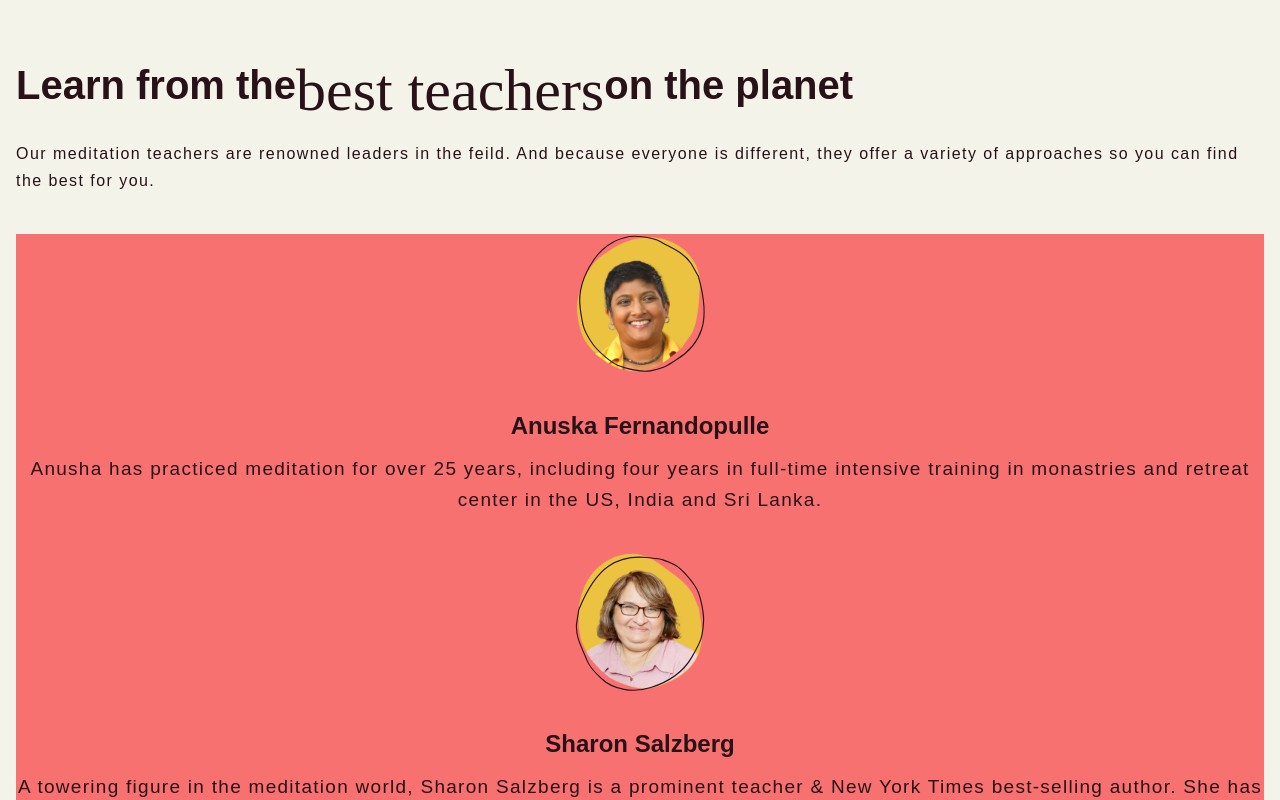
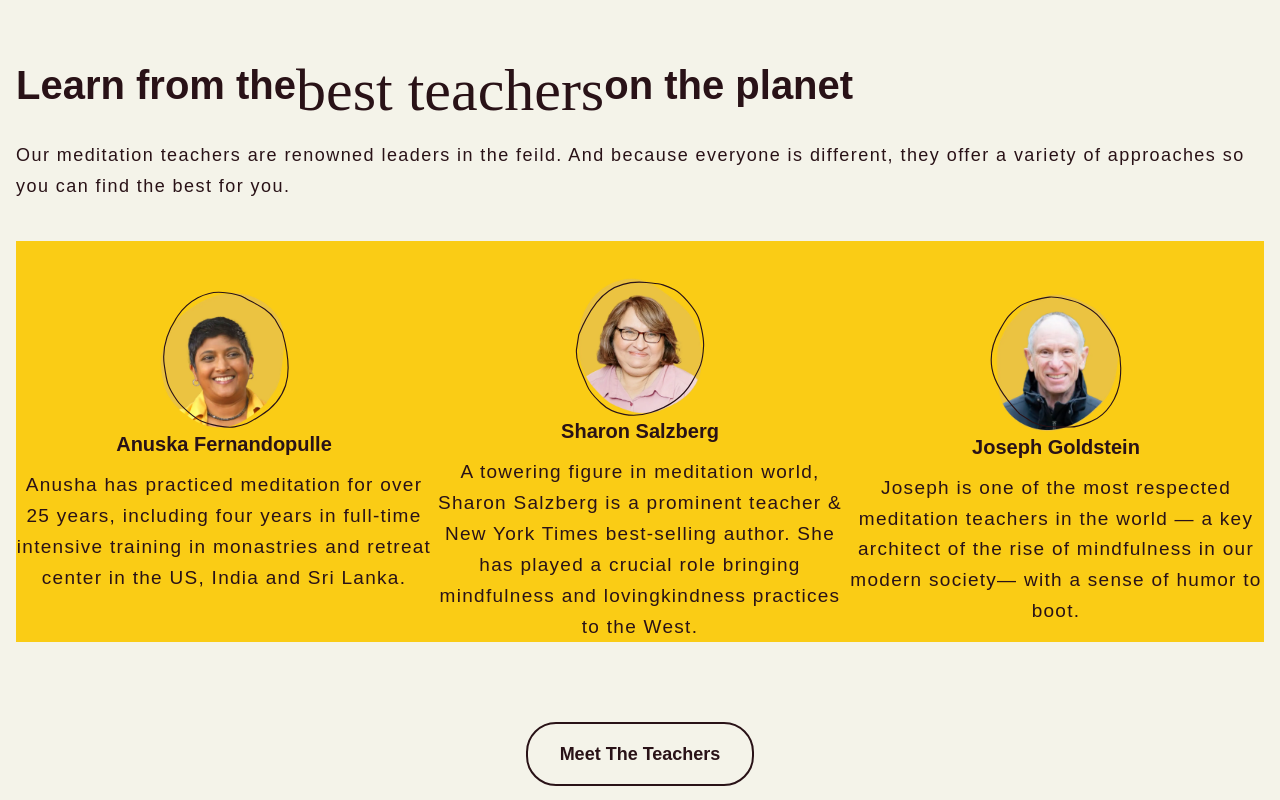
Before and after one commit to pSamratv1/Dalai-Lama, a React (Vite) app: page / in a window 1280 px wide. Shown: the part 1460-2260 px from the top of the page. Built offline with nearby package versions, Linux system fonts and the light colour scheme; a web font is replaced by a local one.

Commit message:
Teacher's profile

```diff
--- a/src/components/TeacherSection.jsx
+++ b/src/components/TeacherSection.jsx
@@ -64,14 +64,17 @@ const TeacherSection = () => {
               <span className="flex handwritten text-6xl">best teachers</span>
               on the planet
             </div>
-            <div className="py-1 text-[16px] font-[500] tracking-[0.09rem] leading-[1.7]">
-              Our meditation teachers are renowned leaders in the feild. And because everyone is different, they offer a variety of approaches so you can find the best for you.
+            <div className="py-1 text-[18px] font-[400] tracking-[0.09rem] leading-[1.7]">
+              Our meditation teachers are renowned leaders in the feild. And
+              because everyone is different, they offer a variety of approaches
+              so you can find the best for you.
             </div>
           </div>
           <div
             ref={teachersRef}
-            className="flex flex-col space-y-9 sm:bg-red-400"
+            className="flex flex-col sm:grid sm:grid-cols-12 space-y-9 sm:bg-red-400 md:bg-yellow-400 items-center "
           >
+            <div className="sm:col-span-4 sm:top-0">
               <div className=" flex justify-center items-center relative">
                 <div className="absolute z-20 w-[140px]">
                   <img src={Circle} alt="" />
@@ -82,7 +85,7 @@ const TeacherSection = () => {
                 </div>
               </div>
               <div className="flex flex-col space-y-3">
-              <div className="flex justify-center text-2xl font-semibold">
+                <div className="flex justify-center text-2xl font-semibold sm:text-xl">
                   Anuska Fernandopulle
                 </div>
                 <div
@@ -94,8 +97,10 @@ const TeacherSection = () => {
                   retreat center in the US, India and Sri Lanka.
                 </div>
               </div>
+            </div>
 
-            <div className=" flex justify-center items-center relative">
+            <div className="sm:col-span-4 sm:min-h-[40vh]">
+              <div className=" flex justify-center items-center relative  sm:top-0">
                 <div className="absolute z-20 w-[140px]">
                   <img src={Circle1} alt="" />
                 </div>
@@ -105,19 +110,21 @@ const TeacherSection = () => {
                 </div>
               </div>
               <div className="flex flex-col space-y-3">
-              <div className="flex justify-center text-2xl font-semibold">
+                <div className="flex justify-center text-2xl font-semibold sm:text-xl">
                   Sharon Salzberg
                 </div>
                 <div
                   className="flex text-[19px]
               font-normal text-center tracking-[0.08rem] leading-relaxed"
                 >
-                A towering figure in the meditation world, Sharon Salzberg is a
-                prominent teacher & New York Times best-selling author. She has
-                played a crucial role bringing mindfulness and lovingkindness
-                practices to the West.
+                  A towering figure in meditation world, Sharon Salzberg is a
+                  prominent teacher & New York Times best-selling author. She
+                  has played a crucial role bringing mindfulness and
+                  lovingkindness practices to the West.
                 </div>
               </div>
+            </div>
+            <div className="sm:col-span-4">
               <div className=" flex justify-center items-center relative">
                 <div className="absolute z-20 w-[140px]">
                   <img src={Circle2} alt="" />
@@ -128,7 +135,7 @@ const TeacherSection = () => {
                 </div>
               </div>
               <div className="flex flex-col space-y-3">
-              <div className="flex justify-center text-2xl font-semibold">
+                <div className="flex justify-center text-2xl font-semibold sm:text-xl">
                   Joseph Goldstein
                 </div>
                 <div
@@ -136,8 +143,9 @@ const TeacherSection = () => {
               font-normal text-center tracking-[0.08rem] leading-relaxed"
                 >
                   Joseph is one of the most respected meditation teachers in the
-                world — a key architect of the rise of mindfulness in our modern
-                society— with a sense of humor to boot.
+                  world — a key architect of the rise of mindfulness in our
+                  modern society— with a sense of humor to boot.
+                </div>
               </div>
             </div>
           </div>
```
Lines whose indentation alone changed are shown as unchanged.
